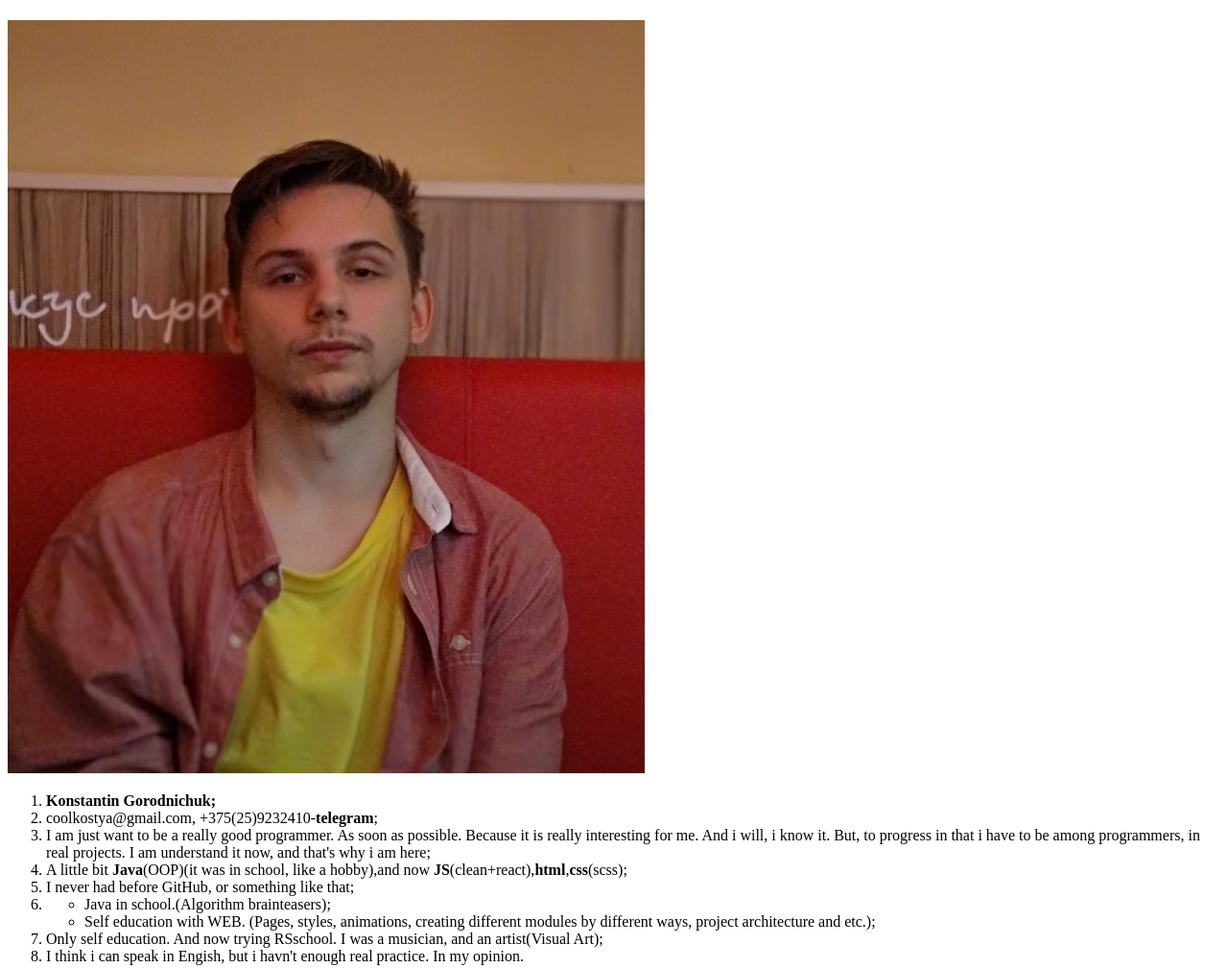
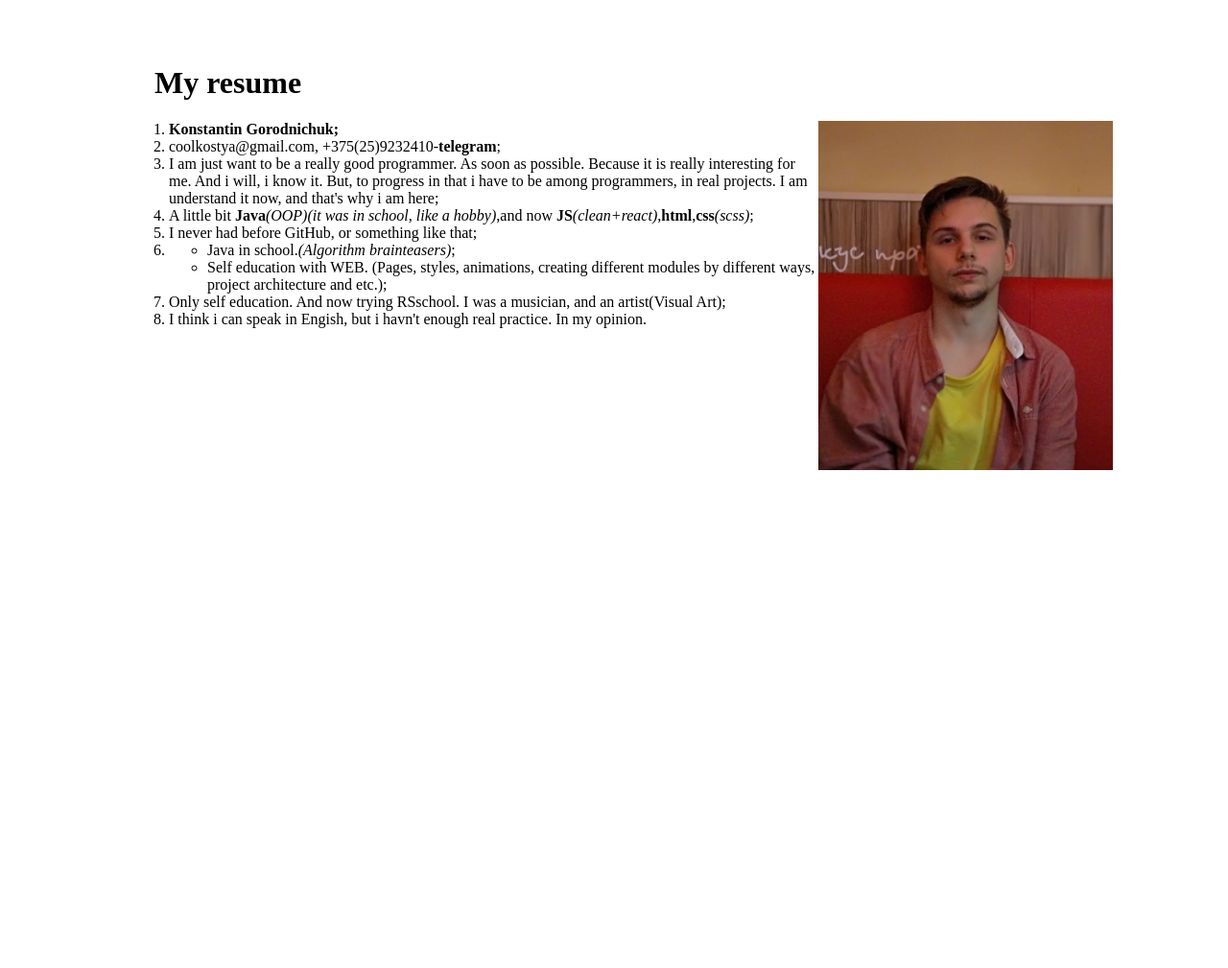
Before and after one commit to k-gorod/rsschool-cv, a plain HTML site: page index.html in a window 1280 px wide. Shown: the whole page at 96% size. After the commit the page ends 808 px from the top, so only its background shows below. Drawn offline with Linux system fonts and the light colour scheme.

Commit message:
feat: Add page layout
1.Add layout.css
2.Add float to photo
3.Add elemets size

```diff
--- a/index.html
+++ b/index.html
@@ -8,21 +8,21 @@
 </head>
 <body>
     <div class="content">
-        <header class="content__head"><h1></h1></header>
+        <header class="content__head"><h1>My resume</h1></header>
         <section class="contant__info">
             <aside class="content_photo"><img src="src/01.jpg" alt="Konstantin's face =b"></aside>
             <article class="content__list">
-                <ol>
+                <ol><em></em>
                     <li><strong>Konstantin Gorodnichuk;</strong></li>
                     <li>coolkostya@gmail.com, +375(25)9232410-<strong>telegram</strong>;</li>
                     <li>I am just want to be a really good programmer. As soon as possible. Because it is really interesting for me.
                         And i will, i know it. But, to progress in that i have to be among programmers, in real projects. I am understand it now, and that's why i am here;
                     </li>
-                    <li>A little bit <strong>Java</strong>(OOP)(it was in school, like a hobby),and now <strong>JS</strong>(clean+react),<strong>html</strong>,<strong>css</strong>(scss);</li>
+                    <li>A little bit <strong>Java</strong><em>(OOP)(it was in school, like a hobby)</em>,and now <strong>JS</strong><em>(clean+react)</em>,<strong>html</strong>,<strong>css</strong><em>(scss)</em>;</li>
                     <li>I never had before GitHub, or something like that;</li>
                     <li>
                         <ul>
-                            <li>Java in school.(Algorithm brainteasers);</li>
+                            <li>Java in school.<em>(Algorithm brainteasers)</em>;</li>
                             <li>Self education with WEB. (Pages, styles, animations, creating different modules by different ways, project architecture and etc.);</li>
                         </ul>
                     </li>
--- /dev/null
+++ b/style/css/layout.css
@@ -0,0 +1,24 @@
+body{
+    position: absolute;
+    top:0;
+    left:0;
+    width:100%;
+    height:100%
+}
+.content{
+    max-width: 1024px;
+    margin:60px auto 10px;
+}
+.content__head{
+    margin-left: 25px;
+}
+.content__list{
+    max-width:100%;
+}
+.content_photo{
+    max-width: 30%;
+    float: right;
+}
+img{
+    max-width:100%;
+}
--- a/style/style.css
+++ b/style/style.css
@@ -0,0 +1 @@
+@import "css/layout.css";
```
